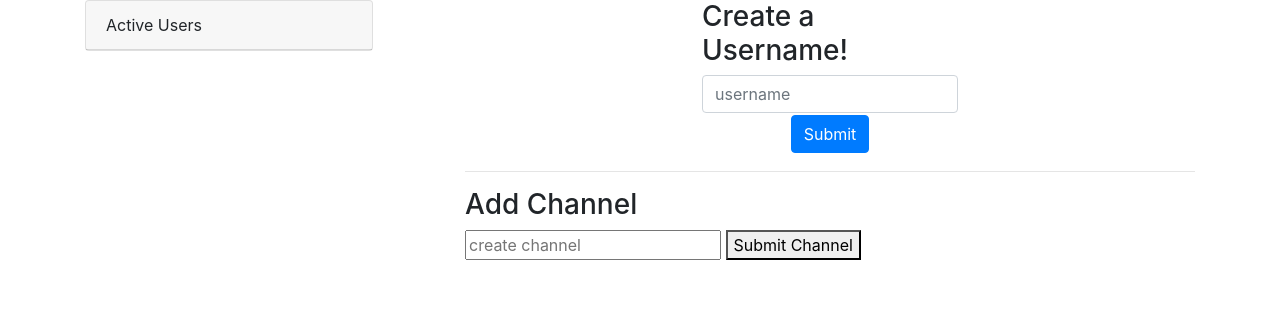
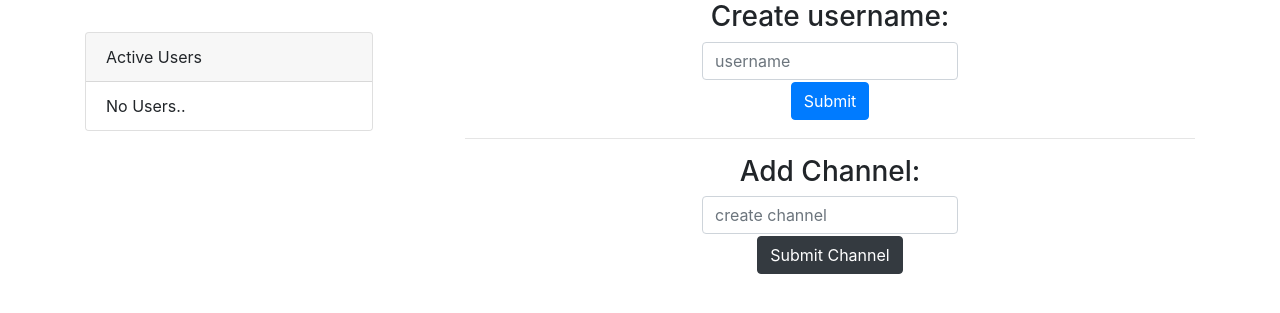
Before and after one commit to cricketthomas/cs50w, a Flask app: page / in a window 1280 px wide. Shown: the part 56-369 px from the top of the page. Run offline with Flask 2, Linux system fonts and the light colour scheme; some libraries are stand-ins or nearby versions.

Commit message:
added more style

```diff
--- a/project2/static/index.js
+++ b/project2/static/index.js
@@ -1,4 +1,4 @@
-  //
+  //Flack Project 2 CS50w
   //
   //
 
@@ -83,6 +83,7 @@
       socket.on('announce user', data => {
           const li = document.createElement('li');
           li.innerHTML = data.user;
+          li.classList.add("list-group-item");
           document.querySelector('#users_list').append(li);
           console.log(data.user);
       });
--- a/project2/static/style.css
+++ b/project2/static/style.css
@@ -42,3 +42,9 @@
     border-radius: .5em;
 
 }
+
+.active_users {
+    margin-top: 2em;
+}
+
+#create_channel {}
--- a/project2/templates/current_channel.html
+++ b/project2/templates/current_channel.html
@@ -31,7 +31,7 @@
 
 
 <br>
-<input type="text" id="messages" placeholder="enter message">
+<input type="text" class="form-group" id="messages" placeholder="enter message">
 <button id="send">send</button>
 
 {% endblock %}
--- a/project2/templates/index.html
+++ b/project2/templates/index.html
@@ -7,10 +7,10 @@
 
 
 
-{%block body%}
+{% block body %}
 
 <form id="registered_form" class="hide registered_form">
-    <h3 class="centering">Create a Username!</h3>
+    <h3 class="centering">Create username:</h3>
     <input class="form-control" name="username" placeholder="username" id="username">
     <div class="submit_btn"><button type="submit" id="add_user" class="btn btn-primary">Submit</button></div>
 </form>
@@ -19,10 +19,10 @@
 <hr>
 
 
-<h3>Add Channel</h3>
-<div>
-    <input type="text" name="create_channel" id="create_channel" placeholder="create channel">
-    <button id="submit_channel">Submit Channel</button>
+<div class="registered_form">
+    <h3 class="centering">Add Channel:</h3>
+    <input type="text" class="form-control" name="create_channel" id="create_channel" placeholder="create channel">
+    <div class="submit_btn"><button id="submit_channel" class="btn btn-dark">Submit Channel</button></div>
 </div>
 
 
--- a/project2/templates/layout.html
+++ b/project2/templates/layout.html
@@ -13,9 +13,7 @@
     <link rel="stylesheet" href="https://stackpath.bootstrapcdn.com/bootstrap/4.3.1/css/bootstrap.min.css"
         integrity="sha384-ggOyR0iXCbMQv3Xipma34MD+dH/1fQ784/j6cY/iJTQUOhcWr7x9JvoRxT2MZw1T" crossorigin="anonymous">
 
-    <title>Flack - {% block title %}
-
-        {% endblock %}
+    <title>Flack - {% block title %} {% endblock %}
     </title>
 </head>
 
@@ -39,46 +37,33 @@
                 <div id="logged_in">user: <span id="display_name"></span>
                     <button id="logout" class="btn btn-primary btn-sm">logout</button>
             </span>
-
         </div>
-
-
     </nav>
-
-
-
     <div class="container">
         <div class="row">
-            <div class="col-sm">
+            <div class="col-sm active_users">
                 <div class="card" style="width: 18rem;">
-                    <div class="card-header" id="users_list">
+                    <div class="card-header">
                         Active Users
                     </div>
-                    <ul class="list-group list-group-flush">
+                    <ul class="list-group list-group-flush" id="users_list">
+                        {% if users|length == 0 %}
+                        <li class="list-group-item">No Users..</li>
+                        {% else %}
                         {% for user in users %}
                         <li class="list-group-item">{{ user }}</li>
                         {% endfor %}
+                        {% endif %}
                     </ul>
                 </div>
-
-
             </div>
             <div class="col-sm-8">
-
                 {% block body %}
 
                 {% endblock body %}
-
             </div>
-
-
-
         </div>
     </div>
-
-
-
-
 
 
     <!-- Optional JavaScript -->
```
